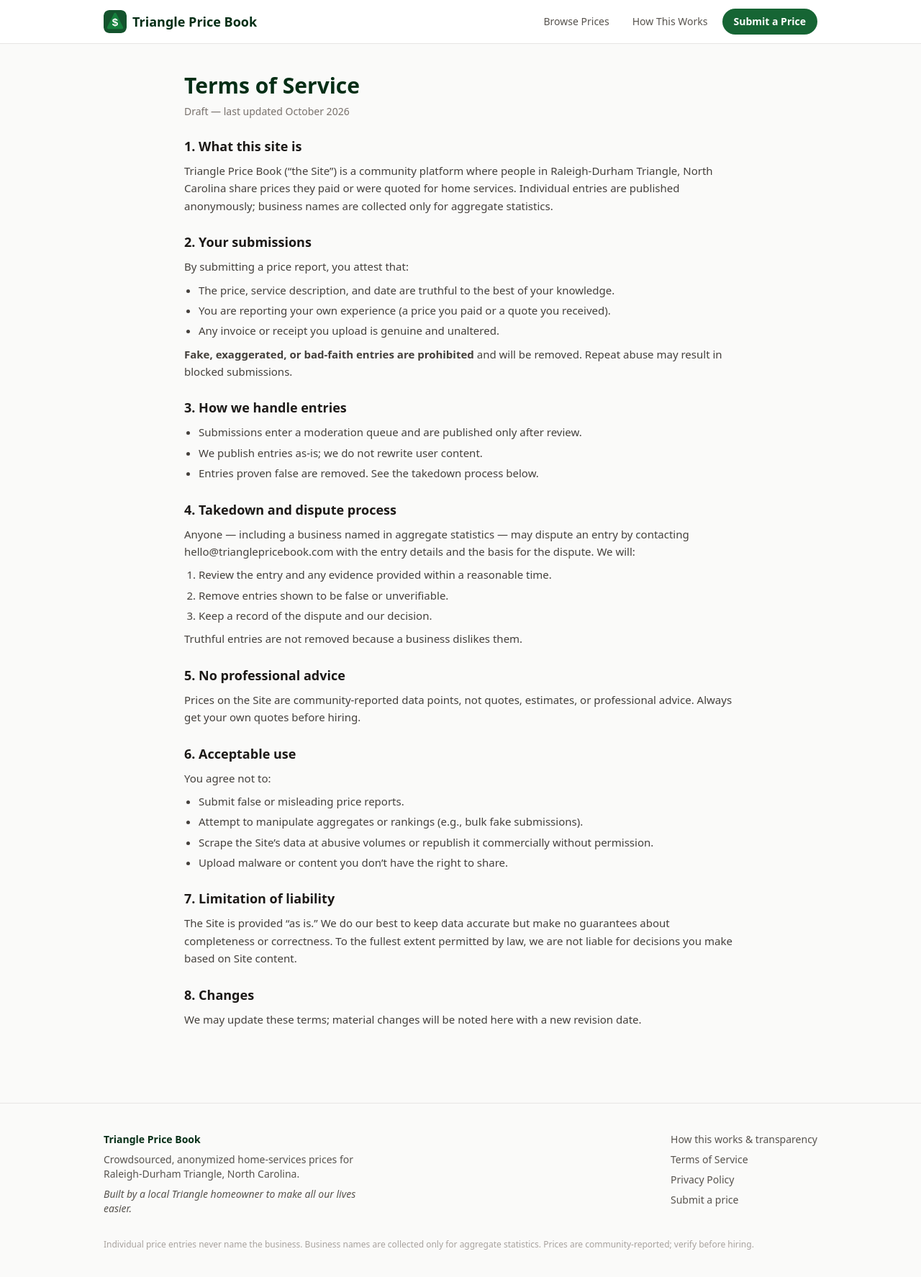
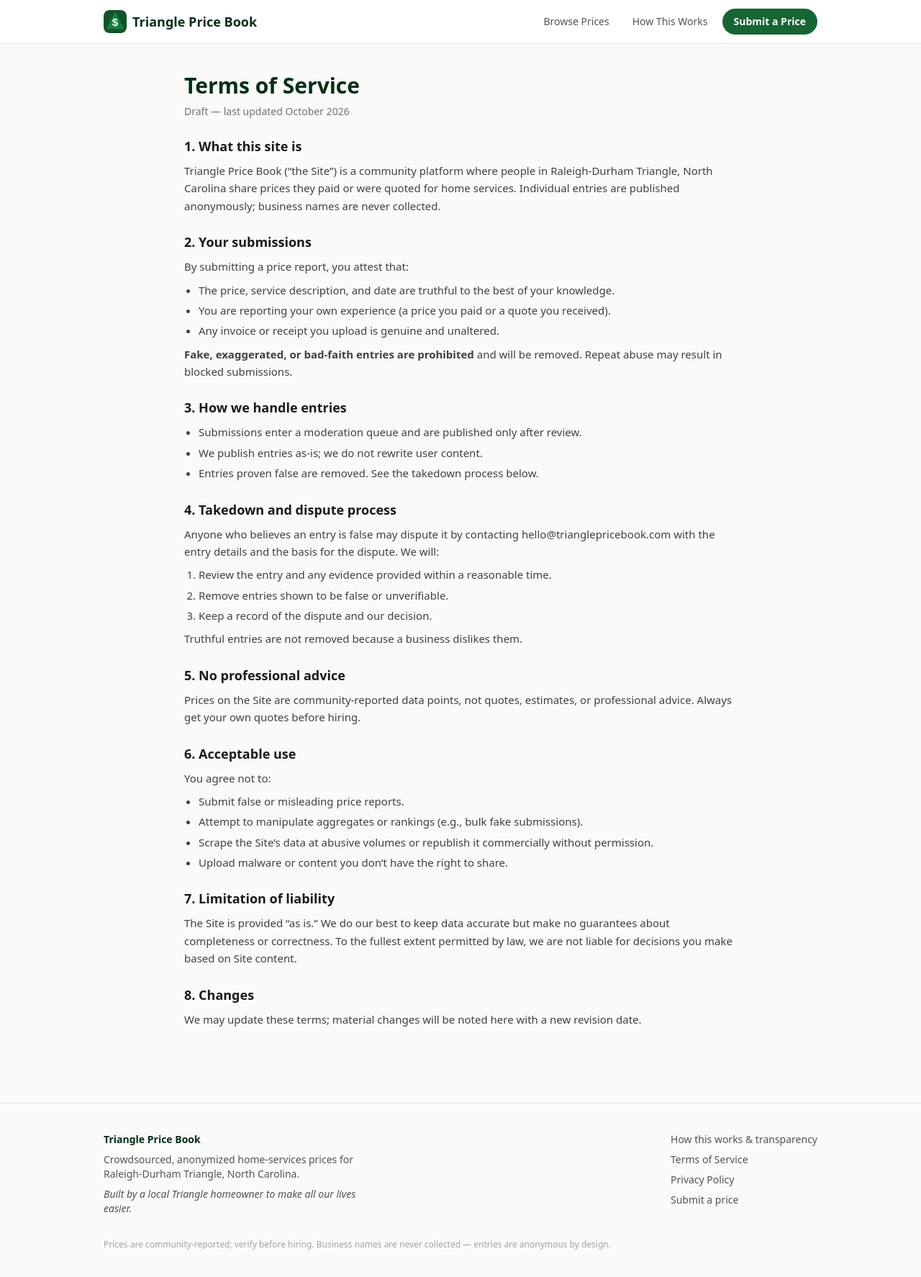
Before and after one commit to AlekGit8/triangle-price-book, a Next.js app: page /terms in a window 1280 px wide. Shown: the top 1774 px of the page at 72% size. Built offline with nearby package versions, Linux system fonts and the light colour scheme.

Commit message:
Remove stale business-name collection copy (footer, terms, privacy)

```diff
--- a/app/privacy/page.tsx
+++ b/app/privacy/page.tsx
@@ -23,7 +23,6 @@ export default function PrivacyPage() {
           <h2 className="text-lg font-bold text-stone-900">2. What we collect when you submit</h2>
           <ul className="mt-2 list-disc pl-5 space-y-1">
             <li><strong>Price report details:</strong> service, category, amount, paid/quote, town, date, notes — published anonymously after moderation.</li>
-            <li><strong>Business name:</strong> used only for aggregate statistics; never shown on individual entries.</li>
             <li><strong>Invoice/receipt uploads (optional):</strong> stored in a private bucket visible only to moderators; used solely to verify the entry.</li>
             <li><strong>Email (optional):</strong> used only to follow up about your submission if needed.</li>
           </ul>
--- a/app/terms/page.tsx
+++ b/app/terms/page.tsx
@@ -17,8 +17,8 @@ export default function TermsPage() {
           <p className="mt-2">
             {siteConfig.siteName} (“the Site”) is a community platform where people in{" "}
             {siteConfig.regionLongName} share prices they paid or were quoted for home
-            services. Individual entries are published anonymously; business names are
-            collected only for aggregate statistics.
+            services. Individual entries are published anonymously; business names
+            are never collected.
           </p>
         </section>
 
@@ -48,8 +48,7 @@ export default function TermsPage() {
         <section>
           <h2 className="text-lg font-bold text-stone-900">4. Takedown and dispute process</h2>
           <p className="mt-2">
-            Anyone — including a business named in aggregate statistics — may dispute an
-            entry by contacting {siteConfig.contactEmail} with the entry details and the
+            Anyone who believes an entry is false may dispute it by contacting {siteConfig.contactEmail} with the entry details and the
             basis for the dispute. We will:
           </p>
           <ol className="mt-2 list-decimal pl-5 space-y-1">
--- a/components/SiteFooter.tsx
+++ b/components/SiteFooter.tsx
@@ -32,9 +32,8 @@ export default function SiteFooter() {
           </nav>
         </div>
         <p className="mt-8 text-xs text-stone-400">
-          Individual price entries never name the business. Business names are
-          collected only for aggregate statistics. Prices are community-reported;
-          verify before hiring.
+          Prices are community-reported; verify before hiring. Business names
+          are never collected — entries are anonymous by design.
         </p>
       </div>
     </footer>
```
